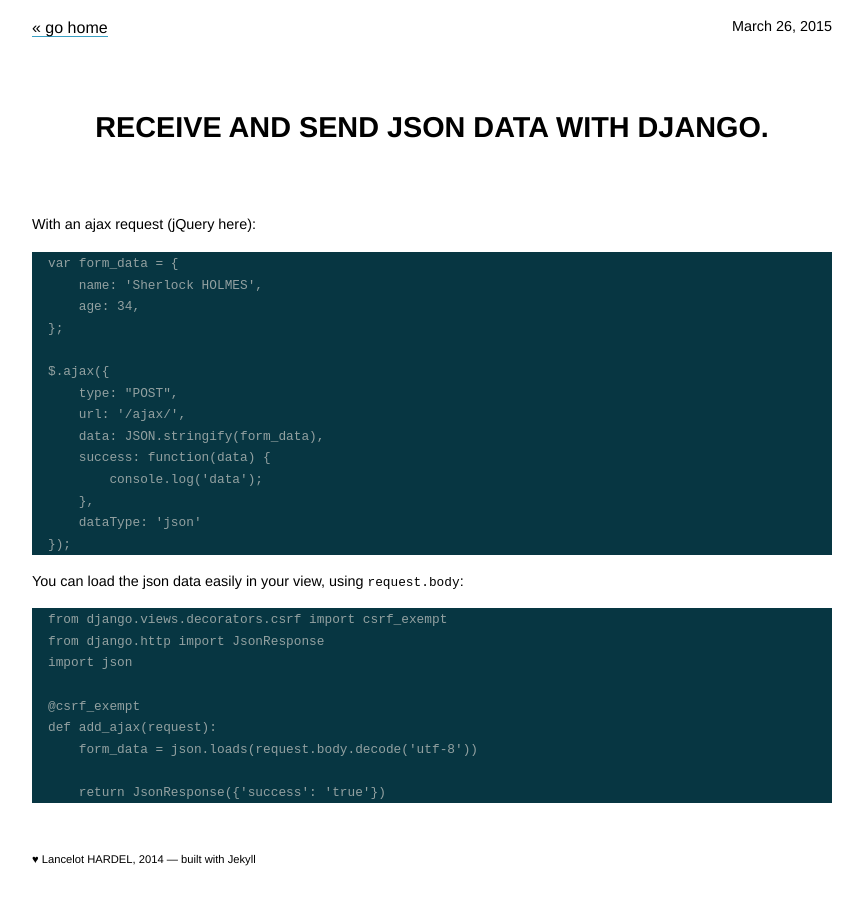
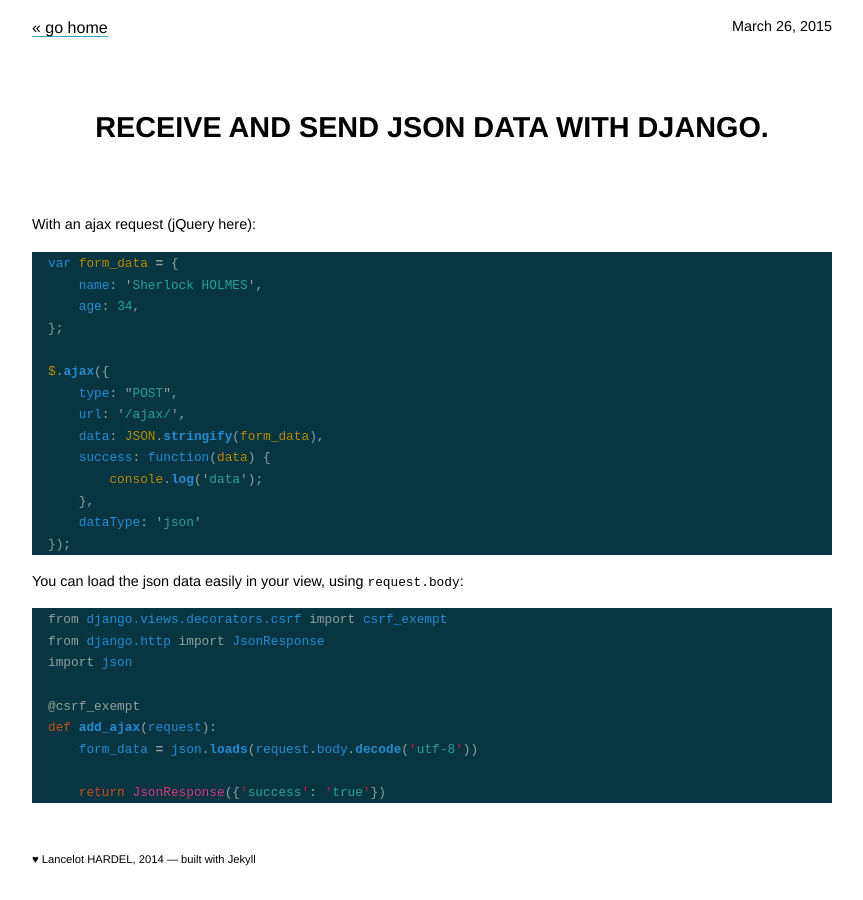
Before and after one commit to Debetux/blog, a Jekyll site: the page built from _posts/2015-03-26-receive-send-json-data-django.markdown, in a window 1280 px wide. Shown: the whole page, without its empty margins (208-1071 px from the left). Built offline with Jekyll 4.4.1, drawn with Linux system fonts in a browser that asks for light colours; Markdown is read by kramdown in place of the engine named in the settings; comment, search, counter and statistics services are not loaded.

Commit message:
Update highlight

````diff
--- a/_posts/2015-03-26-receive-send-json-data-django.markdown
+++ b/_posts/2015-03-26-receive-send-json-data-django.markdown
@@ -8,7 +8,7 @@ categories: django python json jquery ajax
 
 With an ajax request (jQuery here):
 
-```
+{% highlight javascript %}
 var form_data = {
     name: 'Sherlock HOLMES',
     age: 34,
@@ -23,11 +23,11 @@ $.ajax({
     },
     dataType: 'json'
 });
-```
+{% endhighlight %}
 
 You can load the json data easily in your view, using `request.body`:
 
-```
+{% highlight python %}
 from django.views.decorators.csrf import csrf_exempt
 from django.http import JsonResponse
 import json
@@ -37,4 +37,4 @@ def add_ajax(request):
     form_data = json.loads(request.body.decode('utf-8'))
 
     return JsonResponse({'success': 'true'})
-```
+{% endhighlight %}
````
